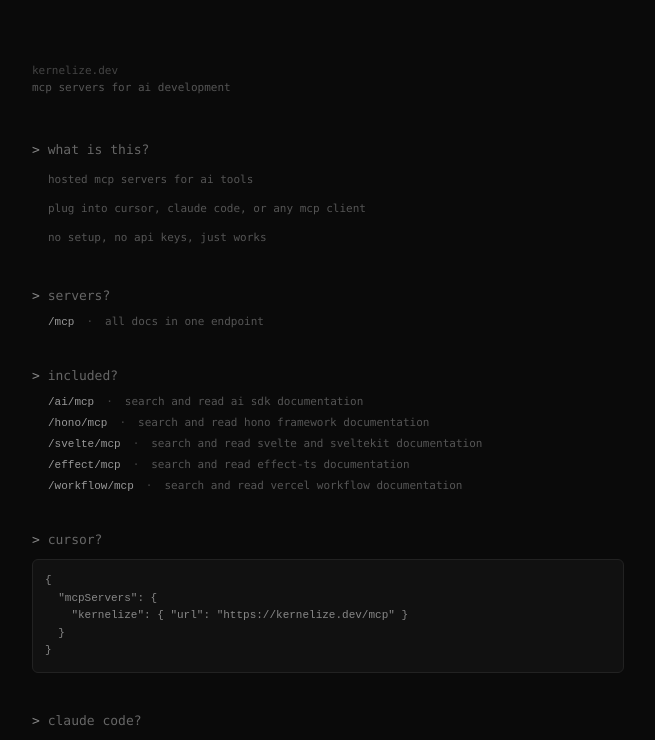
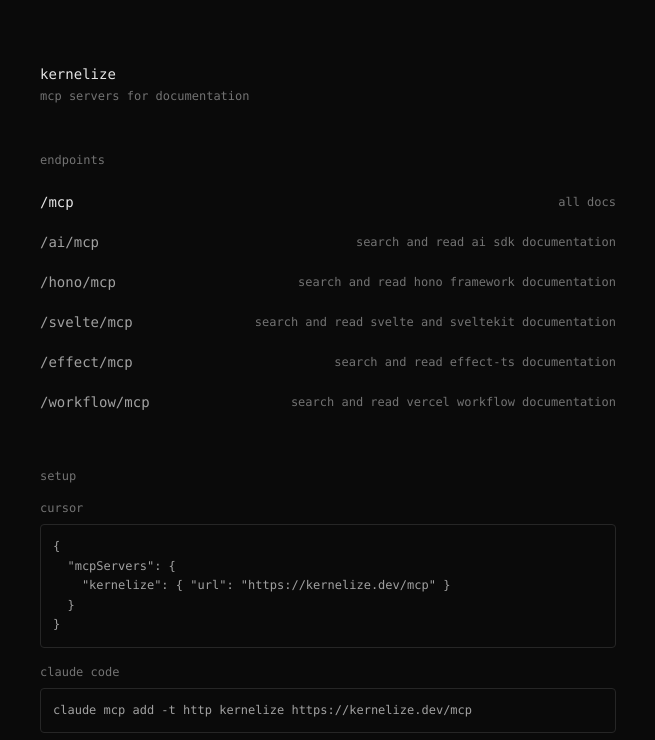
Before and after one commit to visible/kernelize.dev, a Next.js app: page / in a window 1280 px wide. Shown: the top 740 px of the page, without its empty margins (312-967 px from the left). Built offline with nearby package versions, Linux system fonts and the light colour scheme.

Commit message:
feat: redesign with tailwind (#5)

```diff
--- a/app/globals.css
+++ b/app/globals.css
@@ -1,160 +1,12 @@
-* {
-  margin: 0;
-  padding: 0;
-  box-sizing: border-box;
+@import "tailwindcss";
+
+@theme {
+  --font-mono: ui-monospace, SFMono-Regular, "SF Mono", Menlo, Consolas, monospace;
 }
 
 body {
-  min-height: 100vh;
   background: #0a0a0a;
   color: #e5e5e5;
-  font-family: ui-monospace, SFMono-Regular, "SF Mono", Menlo, Consolas, monospace;
+  font-family: var(--font-mono);
+  min-height: 100vh;
 }
-
-.container {
-  max-width: 640px;
-  margin: 0 auto;
-  padding: 4rem 1.5rem;
-}
-
-.breadcrumb {
-  color: #444;
-  font-size: 11px;
-  margin-bottom: 2rem;
-}
-
-.breadcrumb + .subtitle {
-  margin-top: -1.75rem;
-}
-
-.breadcrumb a {
-  color: #555;
-  text-decoration: none;
-}
-
-.breadcrumb a:hover {
-  color: #888;
-}
-
-h1 {
-  font-size: 13px;
-  font-weight: 400;
-  margin-bottom: 0.25rem;
-}
-
-h1 code {
-  color: #e5e5e5;
-}
-
-.subtitle {
-  color: #555;
-  font-size: 11px;
-  margin-bottom: 3rem;
-}
-
-section {
-  margin-bottom: 2.5rem;
-}
-
-.label {
-  font-size: 13px;
-  color: #666;
-  margin-bottom: 0.75rem;
-}
-
-.label span {
-  color: #888;
-}
-
-pre {
-  background: #111;
-  padding: 0.75rem;
-  border-radius: 6px;
-  font-size: 11px;
-  line-height: 1.6;
-  overflow: auto;
-  border: 1px solid #222;
-  color: #888;
-}
-
-.codeblock {
-  position: relative;
-}
-
-.codeblock button {
-  position: absolute;
-  top: 0.5rem;
-  right: 0.5rem;
-  background: transparent;
-  border: none;
-  color: #444;
-  cursor: pointer;
-  padding: 0.25rem;
-  display: flex;
-  align-items: center;
-  justify-content: center;
-  border-radius: 4px;
-  opacity: 0;
-  transition: opacity 0.15s;
-}
-
-.codeblock:hover button {
-  opacity: 1;
-}
-
-.codeblock button:hover {
-  color: #888;
-  background: #1a1a1a;
-}
-
-.tools {
-  display: flex;
-  flex-direction: column;
-  gap: 0.5rem;
-  padding-left: 1rem;
-}
-
-.tool {
-  display: flex;
-  align-items: center;
-  gap: 0.75rem;
-  font-size: 11px;
-  text-decoration: none;
-}
-
-.tool code {
-  color: #999;
-}
-
-.tool span {
-  color: #444;
-}
-
-.tool p {
-  color: #555;
-  margin: 0;
-}
-
-.tool-desc {
-  color: #555;
-  font-size: 11px;
-  margin: 0.25rem 0;
-}
-
-footer {
-  padding-top: 2rem;
-  border-top: 1px solid #1a1a1a;
-}
-
-footer a {
-  color: #444;
-  font-size: 11px;
-  text-decoration: none;
-  display: inline-flex;
-  align-items: center;
-  gap: 0.5rem;
-}
-
-footer a:hover {
-  color: #666;
-}
--- a/app/page.tsx
+++ b/app/page.tsx
@@ -1,103 +1,82 @@
 import Link from "next/link";
+import { servers } from "@/lib/servers";
 import { Codeblock } from "@/components/codeblock";
-import { servers } from "@/lib/servers";
 
 export default function Home() {
   return (
-    <div className="container">
-      <p className="breadcrumb">kernelize.dev</p>
-      <p className="subtitle">mcp servers for ai development</p>
+    <main className="min-h-screen px-6 py-16">
+      <div className="mx-auto max-w-xl">
+        <header className="mb-12">
+          <h1 className="text-sm text-neutral-200">kernelize</h1>
+          <p className="mt-1 text-xs text-neutral-500">
+            mcp servers for documentation
+          </p>
+        </header>
 
-      <section>
-        <p className="label">
-          <span>&gt;</span> what is this?
-        </p>
-        <div className="tools">
-          <p className="tool-desc">hosted mcp servers for ai tools</p>
-          <p className="tool-desc">
-            plug into cursor, claude code, or any mcp client
-          </p>
-          <p className="tool-desc">no setup, no api keys, just works</p>
-        </div>
-      </section>
-
-      <section>
-        <p className="label">
-          <span>&gt;</span> servers?
-        </p>
-        <div className="tools">
-          <Link href="/mcp" className="tool">
-            <code>/mcp</code>
-            <span>·</span>
-            <p>all docs in one endpoint</p>
+        <section className="mb-12">
+          <p className="mb-4 text-xs text-neutral-500">endpoints</p>
+          <div className="space-y-1">
+            <Link
+              href="/mcp"
+              className="flex items-center justify-between py-2 text-sm text-neutral-200 hover:text-white"
+            >
+              <span>/mcp</span>
+              <span className="text-xs text-neutral-500">all docs</span>
             </Link>
-        </div>
-      </section>
-
-      <section>
-        <p className="label">
-          <span>&gt;</span> included?
-        </p>
-        <div className="tools">
             {servers.map((server) => (
-            <Link key={server.path} href={server.path} className="tool">
-              <code>{server.path}</code>
-              <span>·</span>
-              <p>{server.description}</p>
+              <Link
+                key={server.path}
+                href={server.path}
+                className="flex items-center justify-between py-2 text-sm text-neutral-400 hover:text-neutral-200"
+              >
+                <span>{server.path}</span>
+                <span className="text-xs text-neutral-500">
+                  {server.description}
+                </span>
               </Link>
             ))}
           </div>
         </section>
 
-      <section>
-        <p className="label">
-          <span>&gt;</span> cursor?
-        </p>
+        <section className="mb-12">
+          <p className="mb-4 text-xs text-neutral-500">setup</p>
+          <div className="space-y-4">
+            <div>
+              <p className="mb-2 text-xs text-neutral-500">cursor</p>
               <Codeblock>{`{
   "mcpServers": {
     "kernelize": { "url": "https://kernelize.dev/mcp" }
   }
 }`}</Codeblock>
-      </section>
-
-      <section>
-        <p className="label">
-          <span>&gt;</span> claude code?
-        </p>
+            </div>
+            <div>
+              <p className="mb-2 text-xs text-neutral-500">claude code</p>
               <Codeblock>
                 claude mcp add -t http kernelize https://kernelize.dev/mcp
               </Codeblock>
-      </section>
-
-      <section>
-        <p className="label">
-          <span>&gt;</span> opencode?
-        </p>
+            </div>
+            <div>
+              <p className="mb-2 text-xs text-neutral-500">opencode</p>
               <Codeblock>{`{
   "mcpServers": {
     "kernelize": { "type": "sse", "url": "https://kernelize.dev/mcp" }
   }
 }`}</Codeblock>
+            </div>
+          </div>
         </section>
 
-      <footer>
+        <footer className="border-t border-neutral-800 pt-6">
           <a
             href="https://github.com/visible"
             target="_blank"
             rel="noopener noreferrer"
+            className="text-xs text-neutral-500 hover:text-neutral-300"
           >
-          <svg
-            width="14"
-            height="14"
-            viewBox="0 0 24 24"
-            fill="currentColor"
-            aria-hidden="true"
-          >
-            <path d="M12 0c-6.626 0-12 5.373-12 12 0 5.302 3.438 9.8 8.207 11.387.599.111.793-.261.793-.577v-2.234c-3.338.726-4.033-1.416-4.033-1.416-.546-1.387-1.333-1.756-1.333-1.756-1.089-.745.083-.729.083-.729 1.205.084 1.839 1.237 1.839 1.237 1.07 1.834 2.807 1.304 3.492.997.107-.775.418-1.305.762-1.604-2.665-.305-5.467-1.334-5.467-5.931 0-1.311.469-2.381 1.236-3.221-.124-.303-.535-1.524.117-3.176 0 0 1.008-.322 3.301 1.23.957-.266 1.983-.399 3.003-.404 1.02.005 2.047.138 3.006.404 2.291-1.552 3.297-1.23 3.297-1.23.653 1.653.242 2.874.118 3.176.77.84 1.235 1.911 1.235 3.221 0 4.609-2.807 5.624-5.479 5.921.43.372.823 1.102.823 2.222v3.293c0 .319.192.694.801.576 4.765-1.589 8.199-6.086 8.199-11.386 0-6.627-5.373-12-12-12z" />
-          </svg>
             visible
           </a>
         </footer>
       </div>
+    </main>
   );
 }
--- a/components/codeblock.tsx
+++ b/components/codeblock.tsx
@@ -12,13 +12,20 @@
   }
 
   return (
-    <div className="codeblock">
-      <pre>{children}</pre>
-      <button type="button" onClick={copy} aria-label="copy to clipboard">
+    <div className="group relative">
+      <pre className="overflow-auto rounded border border-neutral-800 bg-neutral-950 p-3 text-xs leading-relaxed text-neutral-400">
+        {children}
+      </pre>
+      <button
+        type="button"
+        onClick={copy}
+        aria-label="copy to clipboard"
+        className="absolute right-2 top-2 p-1 text-neutral-600 opacity-0 transition-opacity hover:text-neutral-400 group-hover:opacity-100"
+      >
         {copied ? (
           <svg
-            width="14"
-            height="14"
+            width="12"
+            height="12"
             viewBox="0 0 24 24"
             fill="none"
             stroke="currentColor"
@@ -29,8 +36,8 @@
           </svg>
         ) : (
           <svg
-            width="14"
-            height="14"
+            width="12"
+            height="12"
             viewBox="0 0 24 24"
             fill="none"
             stroke="currentColor"
--- a/lib/html.ts
+++ b/lib/html.ts
@@ -11,11 +11,9 @@
   tools: Tool[];
 }
 
-const github = `<svg width="14" height="14" viewBox="0 0 24 24" fill="currentColor" aria-hidden="true"><path d="M12 0c-6.626 0-12 5.373-12 12 0 5.302 3.438 9.8 8.207 11.387.599.111.793-.261.793-.577v-2.234c-3.338.726-4.033-1.416-4.033-1.416-.546-1.387-1.333-1.756-1.333-1.756-1.089-.745.083-.729.083-.729 1.205.084 1.839 1.237 1.839 1.237 1.07 1.834 2.807 1.304 3.492.997.107-.775.418-1.305.762-1.604-2.665-.305-5.467-1.334-5.467-5.931 0-1.311.469-2.381 1.236-3.221-.124-.303-.535-1.524.117-3.176 0 0 1.008-.322 3.301 1.23.957-.266 1.983-.399 3.003-.404 1.02.005 2.047.138 3.006.404 2.291-1.552 3.297-1.23 3.297-1.23.653 1.653.242 2.874.118 3.176.77.84 1.235 1.911 1.235 3.221 0 4.609-2.807 5.624-5.479 5.921.43.372.823 1.102.823 2.222v3.293c0 .319.192.694.801.576 4.765-1.589 8.199-6.086 8.199-11.386 0-6.627-5.373-12-12-12z"/></svg>`;
+const copyIcon = `<svg width="12" height="12" viewBox="0 0 24 24" fill="none" stroke="currentColor" stroke-width="2" aria-hidden="true"><rect x="9" y="9" width="13" height="13" rx="2"/><path d="M5 15H4a2 2 0 01-2-2V4a2 2 0 012-2h9a2 2 0 012 2v1"/></svg>`;
 
-const copyIcon = `<svg width="14" height="14" viewBox="0 0 24 24" fill="none" stroke="currentColor" stroke-width="2" aria-hidden="true"><rect x="9" y="9" width="13" height="13" rx="2"/><path d="M5 15H4a2 2 0 01-2-2V4a2 2 0 012-2h9a2 2 0 012 2v1"/></svg>`;
-
-const checkIcon = `<svg width="14" height="14" viewBox="0 0 24 24" fill="none" stroke="currentColor" stroke-width="2" aria-hidden="true"><path d="M20 6L9 17l-5-5"/></svg>`;
+const checkIcon = `<svg width="12" height="12" viewBox="0 0 24 24" fill="none" stroke="stroke="currentColor" stroke-width="2" aria-hidden="true"><path d="M20 6L9 17l-5-5"/></svg>`;
 
 const styles = `
 * { margin: 0; padding: 0; box-sizing: border-box; }
@@ -25,29 +23,26 @@
   color: #e5e5e5;
   font-family: ui-monospace, SFMono-Regular, "SF Mono", Menlo, Consolas, monospace;
 }
-.container { max-width: 640px; margin: 0 auto; padding: 4rem 1.5rem; }
-.breadcrumb { color: #444; font-size: 11px; margin-bottom: 2rem; }
-.breadcrumb a { color: #555; text-decoration: none; }
-.breadcrumb a:hover { color: #888; }
-h1 { font-size: 13px; font-weight: 400; margin-bottom: 0.25rem; }
-h1 code { color: #e5e5e5; }
-.subtitle { color: #555; font-size: 11px; margin-bottom: 3rem; }
-section { margin-bottom: 2.5rem; }
-.label { font-size: 13px; color: #666; margin-bottom: 0.75rem; }
-.label span { color: #888; }
+main { min-height: 100vh; padding: 4rem 1.5rem; }
+.container { max-width: 576px; margin: 0 auto; }
+header { margin-bottom: 3rem; }
+h1 { font-size: 14px; font-weight: 400; color: #e5e5e5; margin-bottom: 0.25rem; }
+.subtitle { color: #737373; font-size: 12px; }
+section { margin-bottom: 3rem; }
+.label { font-size: 12px; color: #737373; margin-bottom: 0.5rem; }
 .codeblock { position: relative; }
-.codeblock pre { background: #111; padding: 0.75rem; border-radius: 6px; font-size: 11px; line-height: 1.6; overflow: auto; border: 1px solid #222; color: #888; margin: 0; }
-.codeblock button { position: absolute; top: 0.5rem; right: 0.5rem; background: transparent; border: none; color: #444; cursor: pointer; padding: 0.25rem; display: flex; align-items: center; justify-content: center; border-radius: 4px; opacity: 0; transition: opacity 0.15s; }
+.codeblock pre { background: #0a0a0a; padding: 0.75rem; border-radius: 0.25rem; font-size: 12px; line-height: 1.6; overflow: auto; border: 1px solid #262626; color: #a3a3a3; margin: 0; }
+.codeblock button { position: absolute; top: 0.5rem; right: 0.5rem; background: transparent; border: none; color: #525252; cursor: pointer; padding: 0.25rem; display: flex; align-items: center; justify-content: center; border-radius: 4px; opacity: 0; transition: opacity 0.15s; }
 .codeblock:hover button { opacity: 1; }
-.codeblock button:hover { color: #888; background: #1a1a1a; }
-.tools { display: flex; flex-direction: column; gap: 0.5rem; padding-left: 1rem; }
-.tool { display: flex; align-items: center; gap: 0.75rem; font-size: 11px; }
-.tool code { color: #999; }
-.tool span { color: #444; }
-.tool p { color: #555; margin: 0; }
-footer { padding-top: 2rem; border-top: 1px solid #1a1a1a; }
-footer a { color: #444; font-size: 11px; text-decoration: none; display: inline-flex; align-items: center; gap: 0.5rem; }
-footer a:hover { color: #666; }
+.codeblock button:hover { color: #a3a3a3; }
+.tools { display: flex; flex-direction: column; gap: 0.5rem; }
+.tool { display: flex; align-items: center; gap: 0.75rem; font-size: 12px; }
+.tool code { color: #a3a3a3; }
+.tool span { color: #525252; }
+.tool p { color: #737373; margin: 0; }
+footer { padding-top: 1.5rem; border-top: 1px solid #262626; }
+footer a { color: #737373; font-size: 12px; text-decoration: none; }
+footer a:hover { color: #d4d4d4; }
 `;
 
 const script = `
@@ -64,15 +59,6 @@
 }
 
 export function mcppage(config: PageConfig): string {
-  const breadcrumb = config.path.split("/").filter(Boolean);
-  const breadcrumbHtml = breadcrumb
-    .map((part, i) =>
-      i === breadcrumb.length - 1
-        ? part
-        : `${part} <span style="color:#333">/</span>`,
-    )
-    .join(" ");
-
   const toolsHtml = config.tools
     .map(
       (tool) => `
@@ -90,20 +76,15 @@
 
   const cursorConfig = `{
   "mcpServers": {
-    "${config.name}": {
-      "url": "https://kernelize.dev${config.path}"
-    }
+    "${config.name}": { "url": "https://kernelize.dev${config.path}" }
   }
 }`;
 
-  const claudeCommand = `claude mcp add --transport http ${config.name} https://kernelize.dev${config.path}`;
+  const claudeCommand = `claude mcp add -t http ${config.name} https://kernelize.dev${config.path}`;
 
   const opencodeConfig = `{
   "mcpServers": {
-    "${config.name}": {
-      "type": "sse",
-      "url": "https://kernelize.dev${config.path}"
-    }
+    "${config.name}": { "type": "sse", "url": "https://kernelize.dev${config.path}" }
   }
 }`;
 
@@ -126,28 +107,30 @@
   <style>${styles}</style>
 </head>
 <body>
+  <main>
   <div class="container">
-    <p class="breadcrumb"><a href="/">kernelize.dev</a> <span style="color:#333">/</span> ${breadcrumbHtml}</p>
-    <h1><code>${config.path}</code></h1>
-    <p class="subtitle">${config.description}</p>
+    <header>
+      <h1>${config.path}</h1>
+      <p class="subtitle">${config.description}</p>
+    </header>
 
     <section>
-      <p class="label"><span>&gt;</span> cursor?</p>
+      <p class="label">cursor</p>
       ${codeblock(cursorConfig)}
     </section>
 
     <section>
-      <p class="label"><span>&gt;</span> claude code?</p>
+      <p class="label">claude code</p>
       ${codeblock(claudeCommand)}
     </section>
 
     <section>
-      <p class="label"><span>&gt;</span> opencode?</p>
+      <p class="label">opencode</p>
       ${codeblock(opencodeConfig)}
     </section>
 
     <section>
-      <p class="label"><span>&gt;</span> manual?</p>
+      <p class="label">manual</p>
       <div class="tools">
         <div class="tool">
           <code>url</code>
@@ -163,17 +146,15 @@
     </section>
 
     <section>
-      <p class="label"><span>&gt;</span> tools?</p>
+      <p class="label">tools</p>
       <div class="tools">${toolsHtml}</div>
     </section>
 
     <footer>
-      <a href="https://github.com/visible" target="_blank" rel="noopener noreferrer">
-        ${github}
-        visible
-      </a>
+      <a href="/" rel="noopener noreferrer">kernelize</a>
     </footer>
   </div>
+  </main>
   <script>${script}</script>
 </body>
 </html>`;
--- a/package.json
+++ b/package.json
@@ -11,11 +11,13 @@
     "format": "biome check --write"
   },
   "dependencies": {
+    "@tailwindcss/postcss": "^4.1.18",
     "@vercel/analytics": "^1.6.1",
     "mcp-handler": "^1.0.2",
     "next": "16.1.4",
     "react": "19.1.0",
     "react-dom": "19.1.0",
+    "tailwindcss": "^4.1.18",
     "zod": "^3.23.8"
   },
   "devDependencies": {
--- /dev/null
+++ b/postcss.config.mjs
@@ -0,0 +1,5 @@
+export default {
+  plugins: {
+    "@tailwindcss/postcss": {},
+  },
+};
```
Also changed, not shown: 1 other file (tests, documents, lock files or other folders). Lines whose indentation alone changed are shown as unchanged.
